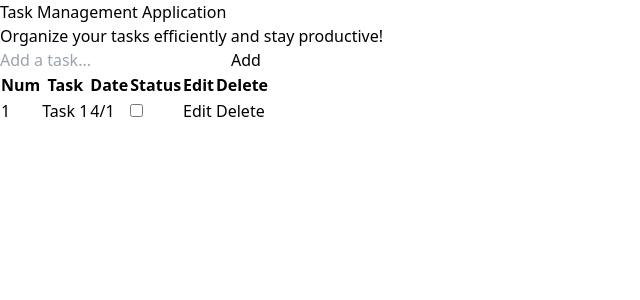
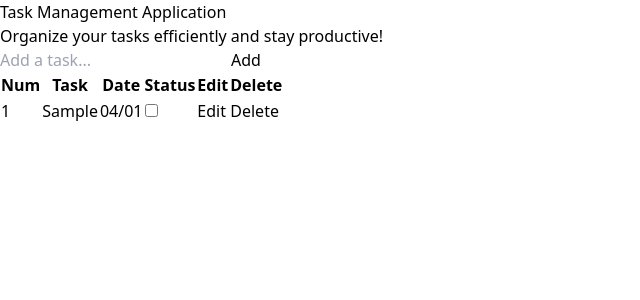
Before and after one commit to AsitChandraRoy/react-tailwind-typescript-assignment-1, a React (Vite) app: page / in a window 1280 px wide. Both pictures are taken after typing "Sample" into the empty fields and a click on the button "Add". Shown: the top 300 px of the page, without its empty margins (0-640 px from the left). Built offline with nearby package versions, Linux system fonts and the light colour scheme.

Commit message:
dynamic the The TaskList

```diff
--- a/src/App.tsx
+++ b/src/App.tsx
@@ -13,6 +13,7 @@ const App: React.FC = () => {
   const [tasks, setTasks] = useState<Task[]>([]);
   const [editTaskIndex, setEditTaskIndex] = useState<number | null>(null);
 
+  // Load tasks from localStorage on component mount
   useEffect(() => {
     const savedTasks = localStorage.getItem("tasks");
     if (savedTasks) {
@@ -20,6 +21,7 @@ const App: React.FC = () => {
     }
   }, []);
 
+  // Save tasks to localStorage whenever `tasks` state changes
   useEffect(() => {
     localStorage.setItem("tasks", JSON.stringify(tasks));
   }, [tasks]);
@@ -46,12 +48,32 @@ const App: React.FC = () => {
     }
   };
 
+  const deleteTask = (id: number) => {
+    setTasks(tasks.filter((task) => task.id !== id));
+  };
+
+  const editTask = (index: number) => {
+    setEditTaskIndex(index);
+  };
+
+  const toggleTaskStatus = (id: number) => {
+    const updatedTasks = tasks.map((task) =>
+      task.id === id ? { ...task, completed: !task.completed } : task
+    );
+    setTasks(updatedTasks);
+  };
+
   return (
     <div className="container mx-auto mt-10 p-5 text-center">
       <h1 className="text-3xl text-violet-500 font-bold mb-5">Task Management Application</h1>
       <h1 className="text-green-500 mb-">Organize your tasks efficiently and stay productive!</h1>
       <AddTask addTask={addTask} editTask={editTaskIndex !== null ? tasks[editTaskIndex] : null} />
-      <TaskList />
+      <TaskList
+        tasks={tasks}
+        onDelete={deleteTask}
+        onEdit={editTask}
+        onToggleStatus={toggleTaskStatus}
+      />
     </div>
   );
 };
--- a/src/components/AddTask.tsx
+++ b/src/components/AddTask.tsx
@@ -36,7 +36,7 @@ const AddTask: React.FC<AddTaskProps> = ({ addTask, editTask }) => {
         onClick={handleSubmit}
         className="ml-2 px-4 py-2 text-white bg-lime-500 rounded-md hover:bg-lime-600"
       >
-        {editTask ? "Save" : "Add"}
+        Add
       </button>
     </div>
   );
--- a/src/components/TaskList.tsx
+++ b/src/components/TaskList.tsx
@@ -1,6 +1,14 @@
 import React from "react";
+import { Task } from "../App";
 
-const TaskList: React.FC = () => {
+interface TaskListProps {
+  tasks: Task[];
+  onDelete: (id: number) => void;
+  onEdit: (index: number) => void;
+  onToggleStatus: (id: number) => void;
+}
+
+const TaskList: React.FC<TaskListProps> = ({ tasks, onDelete, onEdit, onToggleStatus }) => {
   return (
     <table className="mx-auto mt-7 border w-3/4">
       <thead>
@@ -14,22 +22,26 @@ const TaskList: React.FC = () => {
         </tr>
       </thead>
       <tbody>
-          <tr className="border">
-            <td className="p-2 text-center">1</td>
-            <td className="text-gray-500">
-                <p className="p-2">Task 1</p>
+        {tasks.map((task, index) => (
+          <tr key={task.id} className="border">
+            <td className="p-2 text-center">{index + 1}</td>
+            <td className={`p-2 ${task.completed ? "line-through text-gray-500" : ""}`}>
+              {task.text}
             </td>
-            <td className="p-2 text-center">4/1</td>
+            <td className="p-2 text-center">{task.date}</td>
             <td className="p-2 text-center">
               <input
                 placeholder="Status"
                 type="checkbox"
+                checked={task.completed}
+                onChange={() => onToggleStatus(task.id)}
                 className="cursor-pointer"
               />
             </td>
             <td className="p-2 text-center">
               <button
                 className="text-white rounded-md bg-green-500 hover:bg-green-600 px-4 py-1"
+                onClick={() => onEdit(index)}
               >
                 Edit
               </button>
@@ -37,11 +49,13 @@ const TaskList: React.FC = () => {
             <td className="p-2 text-center">
               <button
                 className="text-white rounded-md bg-red-500 hover:bg-red-600 px-4 py-1"
+                onClick={() => onDelete(task.id)}
               >
                 Delete
               </button>
             </td>
           </tr>
+        ))}
       </tbody>
     </table>
   );
```
